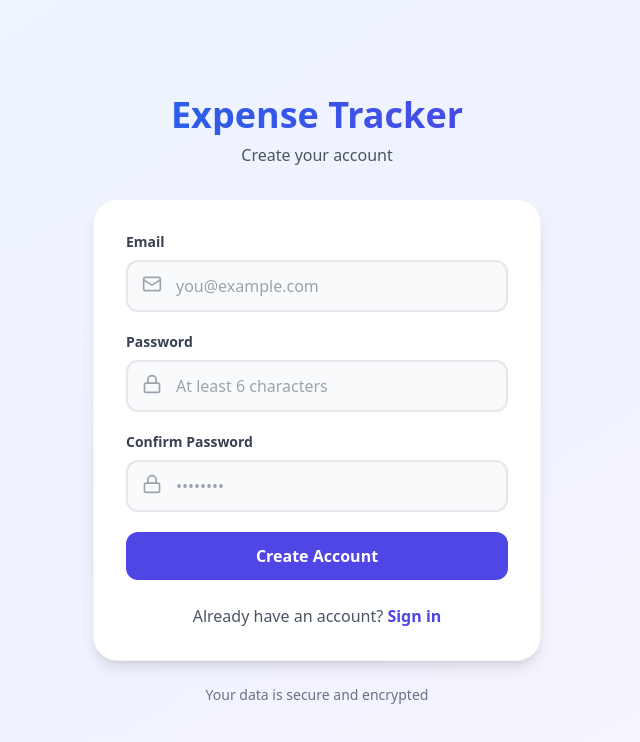
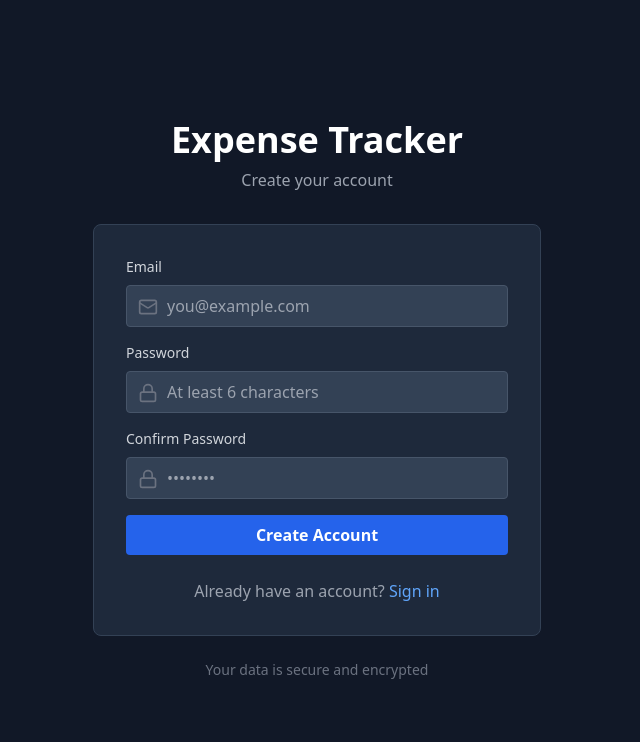
Before and after one commit to rishadroshanpt/expenseTracker, a React (Vite) app: page /signup in a window 1280 px wide. Shown: the top 742 px of the page, without its empty margins (323-963 px from the left). Built offline with nearby package versions, Linux system fonts and the light colour scheme.

Commit message:
completionId: cgen-c798e9c16a5a431290c5ec0c54861f09
cgen-c798e9c16a5a431290c5ec0c54861f09

```diff
--- a/client/pages/Signup.tsx
+++ b/client/pages/Signup.tsx
@@ -47,75 +47,73 @@ export default function Signup() {
   const displayError = localError || error;
 
   return (
-    <div className="min-h-screen bg-gradient-to-br from-blue-50 via-indigo-50 to-purple-50 flex items-center justify-center px-4">
+    <div className="min-h-screen bg-gray-900 flex items-center justify-center px-4">
       <div className="w-full max-w-md">
         {/* Header */}
         <div className="text-center mb-8">
-          <h1 className="text-4xl font-bold text-transparent bg-clip-text bg-gradient-to-r from-blue-600 to-indigo-600 mb-2">
-            Expense Tracker
-          </h1>
-          <p className="text-gray-600">Create your account</p>
+          <h1 className="text-4xl font-bold text-white mb-2">Expense Tracker</h1>
+          <p className="text-gray-400">Create your account</p>
         </div>
 
         {/* Form Card */}
-        <div className="bg-white rounded-3xl p-8 shadow-lg border border-gray-100">
+        <div className="bg-slate-800 rounded-lg p-8 border border-slate-700">
           {displayError && (
-            <div className="mb-6 p-4 bg-red-50 border border-red-200 rounded-xl text-red-700 text-sm">
+            <div className="mb-6 p-4 bg-red-900/30 border border-red-700 rounded text-red-300 text-sm">
               {displayError}
             </div>
           )}
 
-          <form onSubmit={handleSubmit} className="space-y-5">
+          <form onSubmit={handleSubmit} className="space-y-4">
             {/* Email Input */}
             <div>
-              <label className="block text-sm font-semibold text-gray-700 mb-2">
+              <label className="block text-sm font-medium text-gray-300 mb-2">
                 Email
               </label>
               <div className="relative">
-                <Mail className="absolute left-4 top-3.5 w-5 h-5 text-gray-400" />
+                <Mail className="absolute left-3 top-3 w-5 h-5 text-gray-500" />
                 <input
                   type="email"
                   value={email}
                   onChange={(e) => setEmail(e.target.value)}
                   placeholder="you@example.com"
                   required
-                  className="w-full pl-12 pr-4 py-3 border-2 border-gray-200 rounded-xl focus:border-indigo-500 focus:outline-none transition bg-gray-50"
+                  className="w-full pl-10 pr-4 py-2 border border-slate-600 rounded bg-slate-700 text-white placeholder-gray-400 focus:outline-none focus:border-blue-500"
                 />
               </div>
             </div>
 
             {/* Password Input */}
             <div>
-              <label className="block text-sm font-semibold text-gray-700 mb-2">
+              <label className="block text-sm font-medium text-gray-300 mb-2">
                 Password
               </label>
               <div className="relative">
-                <Lock className="absolute left-4 top-3.5 w-5 h-5 text-gray-400" />
+                <Lock className="absolute left-3 top-3 w-5 h-5 text-gray-500" />
                 <input
                   type="password"
                   value={password}
                   onChange={(e) => setPassword(e.target.value)}
                   placeholder="At least 6 characters"
                   required
-                  className="w-full pl-12 pr-4 py-3 border-2 border-gray-200 rounded-xl focus:border-indigo-500 focus:outline-none transition bg-gray-50"
+                  className="w-full pl-10 pr-4 py-2 border border-slate-600 rounded bg-slate-700 text-white placeholder-gray-400 focus:outline-none focus:border-blue-500"
                 />
               </div>
             </div>
 
             {/* Confirm Password Input */}
             <div>
-              <label className="block text-sm font-semibold text-gray-700 mb-2">
+              <label className="block text-sm font-medium text-gray-300 mb-2">
                 Confirm Password
               </label>
               <div className="relative">
-                <Lock className="absolute left-4 top-3.5 w-5 h-5 text-gray-400" />
+                <Lock className="absolute left-3 top-3 w-5 h-5 text-gray-500" />
                 <input
                   type="password"
                   value={confirmPassword}
                   onChange={(e) => setConfirmPassword(e.target.value)}
                   placeholder="••••••••"
                   required
-                  className="w-full pl-12 pr-4 py-3 border-2 border-gray-200 rounded-xl focus:border-indigo-500 focus:outline-none transition bg-gray-50"
+                  className="w-full pl-10 pr-4 py-2 border border-slate-600 rounded bg-slate-700 text-white placeholder-gray-400 focus:outline-none focus:border-blue-500"
                 />
               </div>
             </div>
@@ -124,11 +122,11 @@ export default function Signup() {
             <button
               type="submit"
               disabled={loading}
-              className="w-full py-3 bg-indigo-600 hover:bg-indigo-700 disabled:bg-gray-300 text-white font-semibold rounded-xl transition flex items-center justify-center gap-2"
+              className="w-full py-2 bg-blue-600 hover:bg-blue-500 disabled:bg-gray-600 text-white font-semibold rounded transition flex items-center justify-center gap-2 mt-6"
             >
               {loading ? (
                 <>
-                  <Loader2 className="w-5 h-5 animate-spin" />
+                  <Loader2 className="w-4 h-4 animate-spin" />
                   Creating account...
                 </>
               ) : (
@@ -139,11 +137,11 @@ export default function Signup() {
 
           {/* Login Link */}
           <div className="mt-6 text-center">
-            <p className="text-gray-600">
+            <p className="text-gray-400">
               Already have an account?{" "}
               <Link
                 to="/login"
-                className="text-indigo-600 hover:text-indigo-700 font-semibold"
+                className="text-blue-400 hover:text-blue-300 font-medium"
               >
                 Sign in
               </Link>
```
